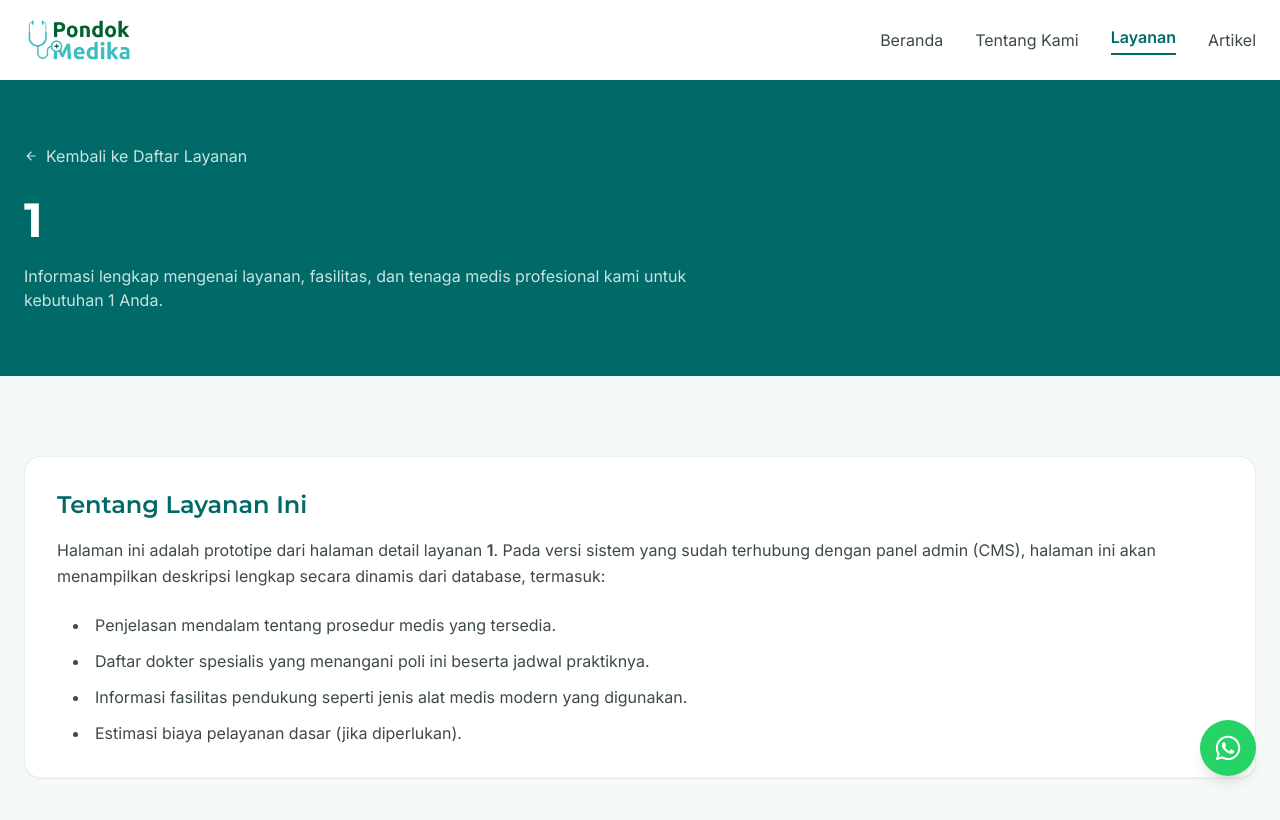
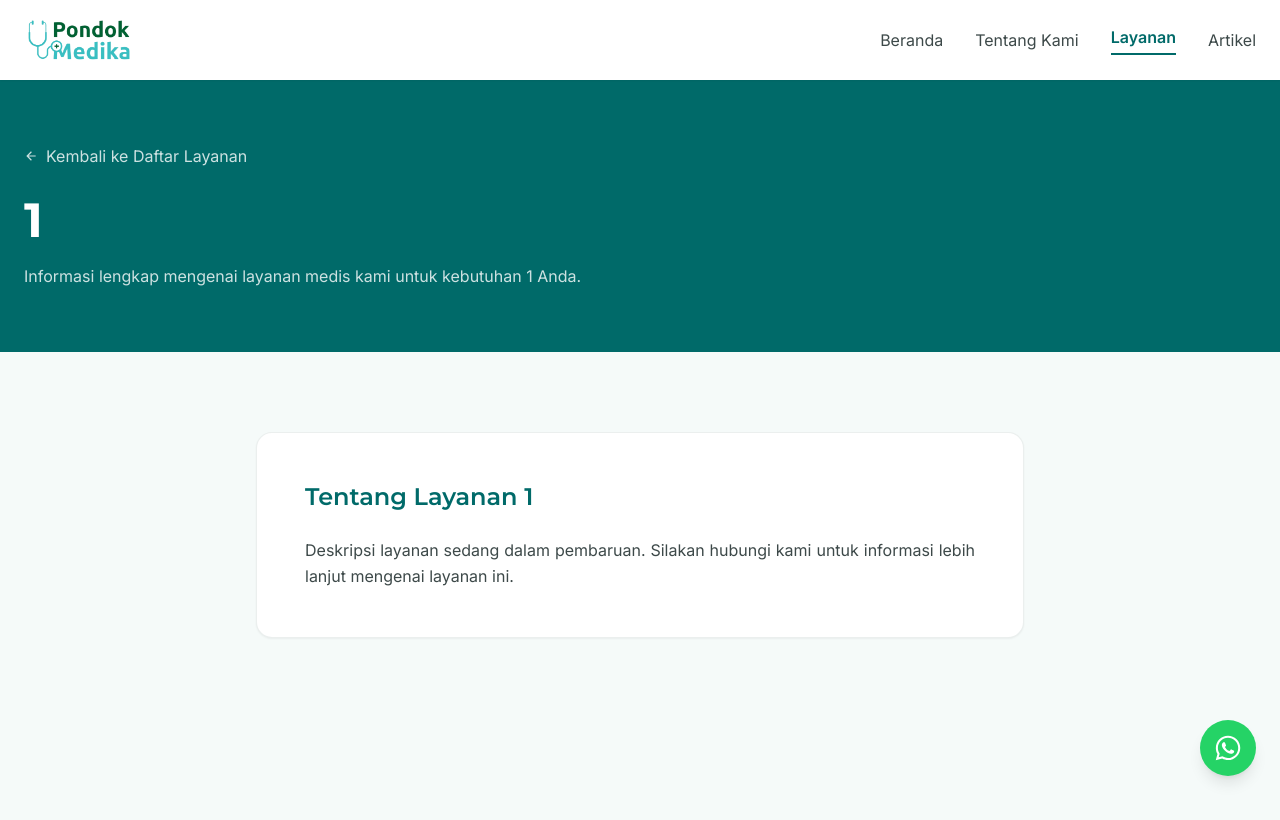
Before and after one commit to EkaMuhanaa/klinik-pondokmedika, a React (Vite) app: page /layanan/1 in a window 1280 px wide. Shown: the top 820 px of the page. Built offline with nearby package versions, Linux system fonts and the light colour scheme.

Commit message:
Replace service prototype with detailed static narrative content for SEO

```diff
--- a/src/Pages/ServiceDetail.jsx
+++ b/src/Pages/ServiceDetail.jsx
@@ -3,11 +3,41 @@ import { MdArrowBack } from 'react-icons/md';
 import { useParams, Link } from 'react-router-dom';
 import Layout from '../Components/Layout';
 
+const serviceContents = {
+  "poli-umum": {
+    title: "Poli Umum",
+    description: "Poli Umum Klinik Pondok Medika hadir sebagai ujung tombak pelayanan kesehatan primer bagi masyarakat. Layanan ini difokuskan pada diagnosis, penanganan awal, dan pengelolaan berbagai masalah kesehatan umum yang sering dijumpai sehari-hari. Mulai dari pemeriksaan kesehatan rutin, penanganan penyakit akut seperti demam, batuk, dan flu, hingga pemantauan kondisi kronis seperti hipertensi dan diabetes ringan. Pendekatan medis yang kami terapkan mengutamakan komunikasi dua arah yang komprehensif agar setiap pasien memahami kondisi kesehatannya secara utuh dan mendapatkan edukasi pencegahan penyakit yang tepat sasaran."
+  },
+  "poli-gigi-mulut": {
+    title: "Poli Gigi & Mulut",
+    description: "Poli Gigi dan Mulut Klinik Pondok Medika menyediakan perawatan komprehensif untuk menjaga kesehatan rongga mulut, gigi, dan gusi Anda. Layanan kami mencakup tindakan preventif, kuratif, dan rehabilitatif. Mulai dari pembersihan karang gigi (scaling), penambalan gigi berlubang, pencabutan, perawatan saluran akar, hingga pembuatan gigi palsu. Kami mengutamakan kenyamanan pasien dalam setiap prosedur klinis, menggunakan peralatan medis sterilisasi tinggi untuk mencegah infeksi silang, serta memberikan edukasi menyeluruh tentang cara pemeliharaan kebersihan mulut mandiri di rumah guna mencegah masalah gigi di masa depan."
+  },
+  "poli-kia": {
+    title: "Poli KIA",
+    description: "Poli Kesehatan Ibu dan Anak (KIA) secara khusus didedikasikan untuk mengawal fase-fase penting dalam kehidupan wanita dan tumbuh kembang buah hati. Layanan ini mencakup pemeriksaan kehamilan (antenatal care) secara berkala untuk memantau kesehatan janin dan ibu, pelayanan keluarga berencana (KB), penanganan masalah kesehatan reproduksi dasar, serta pemantauan tumbuh kembang bayi dan balita yang terintegrasi dengan program imunisasi dasar. Kami memahami bahwa kesehatan ibu adalah kunci dari generasi yang kuat, sehingga pelayanan diberikan dengan pendekatan yang hangat, penuh empati, serta dukungan konseling gizi dan laktasi."
+  },
+  "laboratorium": {
+    title: "Laboratorium",
+    description: "Fasilitas Laboratorium Klinik Pondok Medika berperan vital dalam mendukung penegakan diagnosis penyakit secara cepat dan akurat. Kami melayani berbagai macam tes diagnostik in-vitro, mulai dari pemeriksaan darah rutin, kimia darah (seperti profil lipid, fungsi hati, fungsi ginjal, dan gula darah), pemeriksaan urine, hingga tes imunologi dan serologi dasar. Semua prosedur pengambilan spesimen dilakukan dengan standar keselamatan pasien yang ketat (patient safety) dan prosedur kontrol kualitas internal yang rutin. Hasil pengujian yang presisi ini sangat krusial bagi tenaga medis kami dalam merumuskan rencana pengobatan yang paling sesuai dan efektif untuk setiap kondisi klinis pasien."
+  },
+  "apotek-24-jam": {
+    title: "Apotek 24 Jam",
+    description: "Layanan Apotek 24 Jam kami dirancang untuk memastikan bahwa ketersediaan obat-obatan dan perbekalan kesehatan Anda selalu terpenuhi tanpa batasan waktu. Kami menyediakan obat-obatan etikal (dengan resep dokter), obat bebas, suplemen, serta alat kesehatan dasar dengan jaminan keaslian dan kualitas produk. Lebih dari sekadar tempat menebus resep, layanan apotek kami mengedepankan praktik farmasi klinis di mana setiap penyerahan obat selalu disertai dengan Pelayanan Informasi Obat (PIO) yang detail, mencakup dosis, cara penggunaan, hingga antisipasi efek samping dan interaksi obat, untuk memastikan terapi yang aman dan efektif."
+  },
+  "unit-gawat-darurat": {
+    title: "Unit Gawat Darurat (UGD)",
+    description: "Unit Gawat Darurat (UGD) Klinik Pondok Medika adalah fasilitas pelayanan medis lini pertama yang bersiaga penuh selama 24 jam sehari, 7 hari seminggu. Kami siap memberikan penanganan medis segera (life-saving) untuk kasus-kasus kedaruratan seperti trauma akibat kecelakaan, serangan asma akut, kejang, luka bakar, hingga kondisi medis mendadak lainnya yang mengancam jiwa atau berisiko menimbulkan kecacatan. Sistem triase diterapkan secara ketat untuk memprioritaskan penanganan berdasarkan tingkat kegawatan pasien. Dengan respon yang cepat dan penatalaksanaan medis yang terukur, kami berkomitmen untuk menstabilkan kondisi pasien secara optimal sebelum dilakukan observasi lanjutan atau rujukan ke fasilitas kesehatan tingkat lanjut jika diperlukan."
+  }
+};
+
 const ServiceDetail = () => {
   const { slug } = useParams();
 
-  // Memformat slug menjadi judul yang ramah pengguna
-  const title = slug.split('-').map(word => word.charAt(0).toUpperCase() + word.slice(1)).join(' ');
+  const serviceData = serviceContents[slug];
+
+  // Memformat slug menjadi judul jika tidak ada data spesifik
+  const title = serviceData?.title || slug.split('-').map(word => word.charAt(0).toUpperCase() + word.slice(1)).join(' ');
+  const description = serviceData?.description || "Deskripsi layanan sedang dalam pembaruan. Silakan hubungi kami untuk informasi lebih lanjut mengenai layanan ini.";
 
   return (
     <Layout>
@@ -19,24 +49,18 @@ const ServiceDetail = () => {
           </Link>
           <h1 className="font-headline-xl text-headline-xl text-white mb-4">{title}</h1>
           <p className="font-body-lg text-white/80 max-w-2xl">
-            Informasi lengkap mengenai layanan, fasilitas, dan tenaga medis profesional kami untuk kebutuhan {title} Anda.
+            Informasi lengkap mengenai layanan medis kami untuk kebutuhan {title} Anda.
           </p>
         </div>
       </section>
 
       <section className="py-section-gap px-gutter bg-surface min-h-screen">
-        <div className="max-w-container-max mx-auto">
-          <div className="bg-white rounded-2xl p-8 shadow-sm border border-outline-variant/30 mb-8 animate-fade-in-up" style={{ animationDelay: '100ms' }}>
-            <h2 className="font-headline-md text-headline-md text-primary mb-4">Tentang Layanan Ini</h2>
-            <p className="text-on-surface-variant text-body-md leading-relaxed mb-6">
-              Halaman ini adalah prototipe dari halaman detail layanan <strong>{title}</strong>. Pada versi sistem yang sudah terhubung dengan panel admin (CMS), halaman ini akan menampilkan deskripsi lengkap secara dinamis dari database, termasuk:
-            </p>
-            <ul className="list-disc list-inside space-y-3 text-on-surface-variant text-body-md ml-4">
-              <li>Penjelasan mendalam tentang prosedur medis yang tersedia.</li>
-              <li>Daftar dokter spesialis yang menangani poli ini beserta jadwal praktiknya.</li>
-              <li>Informasi fasilitas pendukung seperti jenis alat medis modern yang digunakan.</li>
-              <li>Estimasi biaya pelayanan dasar (jika diperlukan).</li>
-            </ul>
+        <div className="max-w-3xl mx-auto">
+          <div className="bg-white rounded-2xl p-8 md:p-12 shadow-sm border border-outline-variant/30 mb-8 animate-fade-in-up" style={{ animationDelay: '100ms' }}>
+            <h2 className="font-headline-md text-headline-md text-primary mb-6">Tentang Layanan {title}</h2>
+            <div className="prose prose-lg prose-slate max-w-none text-on-surface-variant leading-relaxed text-justify">
+              <p>{description}</p>
+            </div>
           </div>
         </div>
       </section>
```
